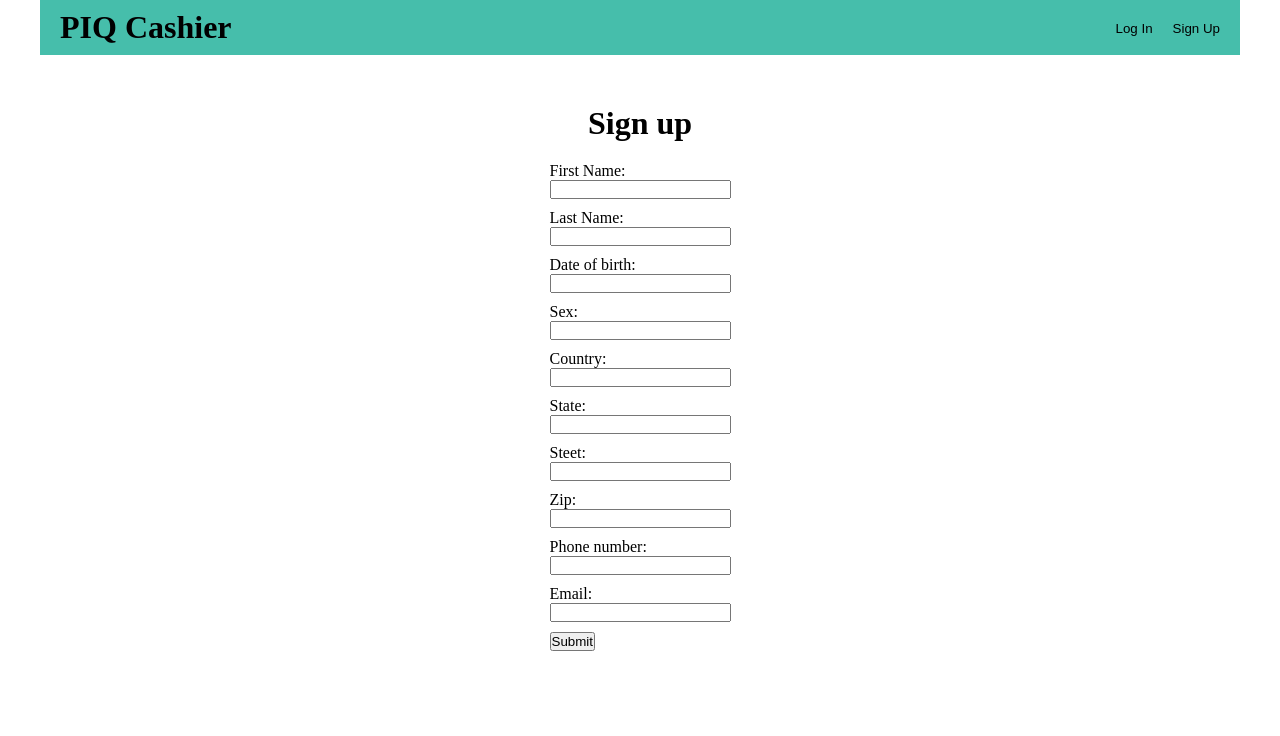
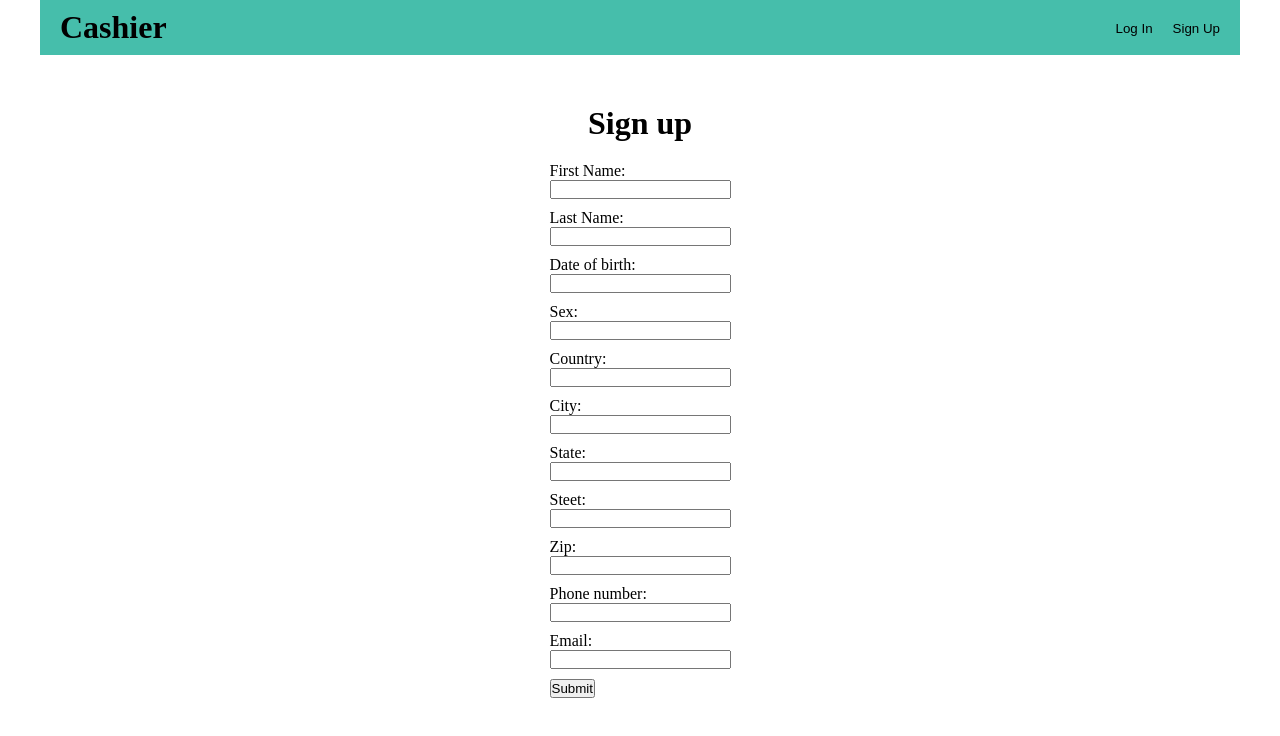
Before and after one commit to jonashelander/piq-cashier, a React (Create React App) app: page /signup in a window 1280 px wide. Shown: the top 736 px of the page. Built offline with nearby package versions, Linux system fonts and the light colour scheme.

Commit message:
Interaction with backend for signup done

```diff
--- a/package.json
+++ b/package.json
@@ -7,6 +7,7 @@
     "@testing-library/jest-dom": "^5.16.5",
     "@testing-library/react": "^13.4.0",
     "@testing-library/user-event": "^13.5.0",
+    "axios": "^1.3.5",
     "keycloak-js": "^20.0.3",
     "paymentiq-cashier-bootstrapper": "^1.3.19",
     "react": "^18.2.0",
--- /dev/null
+++ b/src/api/userApi.js
@@ -0,0 +1,18 @@
+import axios from "axios";
+
+const api_url = "http://localhost:8080/user/";
+
+
+const signUp = async (signupDTO) => {
+    const resp = await axios.post(api_url + "signup", signupDTO);
+    console.log(signupDTO);
+    console.log("response" + resp.data);
+
+    const user = resp;
+
+    console.log(user);
+
+    return user;
+};
+
+export { signUp };
--- a/src/components/Navbar.js
+++ b/src/components/Navbar.js
@@ -3,6 +3,7 @@ import "../styles/App.css";
 import LoggedInContext from "../contexts/LoggedInContext";
 // import { useKeycloak } from "@react-keycloak/web";
 import { useNavigate } from "react-router-dom";
+
 
 function Navbar() {
   const { loggedIn, setLoggedIn } = useContext(LoggedInContext);
@@ -31,7 +32,7 @@ function Navbar() {
 
   return (
     <header className="navbar">
-      <h1 onClick={handleNavigateHome}>PIQ Cashier</h1>
+      <h1 onClick={handleNavigateHome}>Cashier</h1>
       {loggedIn ?
         <h3>Balance: $ {balance}</h3>
         : null}
--- a/src/components/Signup.js
+++ b/src/components/Signup.js
@@ -1,16 +1,41 @@
 import { useState } from "react";
+import { signUp } from "../api/userApi";
+import { useNavigate } from "react-router-dom";
 
 function SignUp() {
+    const navigate = useNavigate();
     const [firstName, setFirstName] = useState();
-    const [lastName, setlasttName] = useState();
-    const [dateOfBirth, setDateOfBirth] = useState();
+    const [lastName, setlastName] = useState();
+    const [dob, setDob] = useState();
     const [sex, setSex] = useState();
     const [country, setCountry] = useState();
+    const [city, setCity] = useState();
     const [state, setState] = useState();
     const [street, setStreet] = useState();
     const [zip, setZip] = useState();
-    const [phoneNumber, setPhoneNumber] = useState();
+    const [phone, setPhone] = useState();
     const [email, setEmail] = useState();
+
+    const userDTO = {
+        firstName: firstName,
+        lastName: lastName,
+        dob: dob,
+        sex: sex,
+        country: country,
+        state: state,
+        city: city,
+        street: street,
+        zip: zip,
+        phone: phone,
+        email: email
+    };
+
+    const handleSubmit = (event) => {
+        event.preventDefault();
+        signUp(userDTO)
+        .then((res) => {alert(res.data)})
+        .then(navigate("/"))
+    }
 
 
     return (
@@ -18,7 +43,7 @@ function SignUp() {
             <div className="signupHeader">
                 <h1>Sign up</h1>
             </div>
-            <form method="post">
+            <form>
                 <div>
                     <label>
                         First Name:
@@ -32,7 +57,7 @@ function SignUp() {
                         Last Name:
                     </label>
                     <input
-                        onChange={event => setlasttName(event.target.value)}
+                        onChange={event => setlastName(event.target.value)}
                         type="text" name="lastName" />
                 </div>
                 <div>
@@ -40,8 +65,8 @@ function SignUp() {
                         Date of birth:
                     </label>
                     <input
-                        onChange={event => setDateOfBirth(event.target.value)}
-                        type="text" name="firstName" />
+                        onChange={event => setDob(event.target.value)}
+                        type="text" name="dateOfBirth" />
                 </div>
                 <div>
                     <label>
@@ -49,7 +74,7 @@ function SignUp() {
                     </label>
                     <input
                         onChange={event => setSex(event.target.value)}
-                        type="text" name="firstName" />
+                        type="text" name="sex" />
                 </div>
                 <div>
                     <label>
@@ -58,6 +83,14 @@ function SignUp() {
                     <input
                         onChange={event => setCountry(event.target.value)}
                         type="text" name="country" />
+                </div>
+                <div>
+                    <label>
+                        City:
+                    </label>
+                    <input
+                        onChange={event => setCity(event.target.value)}
+                        type="text" name="city" />
                 </div>
                 <div>
                     <label>
@@ -88,8 +121,8 @@ function SignUp() {
                         Phone number:
                     </label>
                     <input
-                        onChange={event => setPhoneNumber(event.target.value)}
-                        type="text" name="firstName" />
+                        onChange={event => setPhone(event.target.value)}
+                        type="text" name="phone" />
                 </div>
                 <div>
                     <label>
@@ -97,10 +130,10 @@ function SignUp() {
                     </label>
                     <input
                         onChange={event => setEmail(event.target.value)}
-                        type="text" name="firstName" />
+                        type="text" name="email" />
                 </div>
                 <div>
-                    <button className="submitButton" type="submit">Submit</button>
+                    <button className="submitButton" type="submit" onClick={handleSubmit}>Submit</button>
                 </div>
             </form>
         </div>
```
Also changed, not shown: 1 other file (tests, documents, lock files or other folders).
